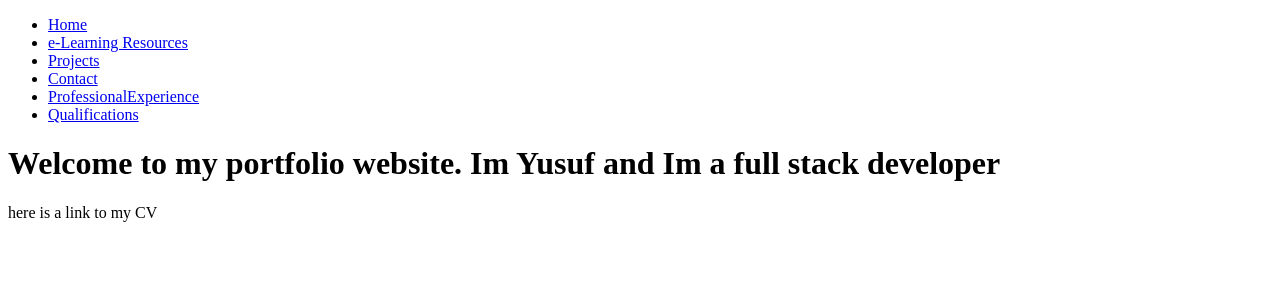
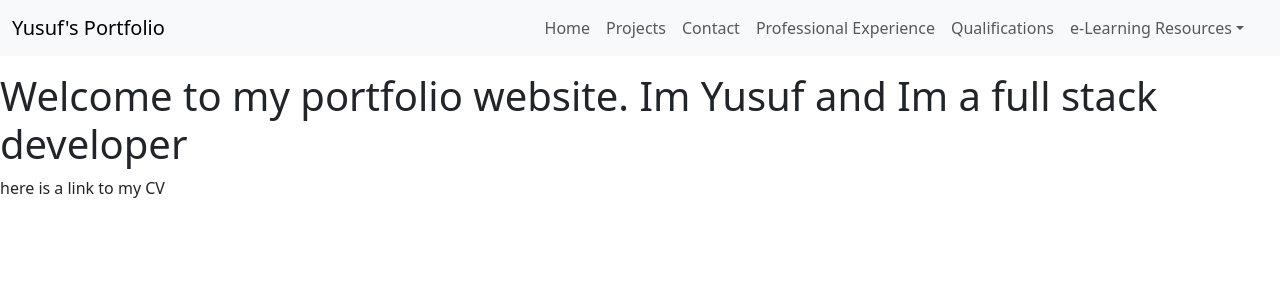
Before and after one commit to yusuf3a50/portfolio, a React (Create React App) app: page / in a window 1280 px wide. Shown: the top 300 px of the page. Built offline with nearby package versions, Linux system fonts and the light colour scheme.

Commit message:
add react-bootstrap navbar

```diff
--- a/package.json
+++ b/package.json
@@ -3,10 +3,13 @@
   "version": "0.1.0",
   "private": true,
   "dependencies": {
+    "@babel/plugin-proposal-private-property-in-object": "^7.21.11",
     "@testing-library/jest-dom": "^5.17.0",
     "@testing-library/react": "^13.4.0",
     "@testing-library/user-event": "^13.5.0",
+    "bootstrap": "^5.3.1",
     "react": "^18.2.0",
+    "react-bootstrap": "^2.8.0",
     "react-dom": "^18.2.0",
     "react-router-dom": "^6.14.2",
     "react-scripts": "5.0.1",
--- a/src/Navbar.jsx
+++ /dev/null
@@ -1,31 +0,0 @@
-import React from "react";
-import { BrowserRouter, Route, Link } from "react-router-dom";
-
-function Navbar() {
-    return (
-        <nav>
-            <ul>
-                <li>
-                    <Link to="/">Home</Link>
-                </li>
-                <li>
-                    <Link to="/ELearningResources">e-Learning Resources</Link>
-                </li>
-                <li>
-                    <Link to="/Projects">Projects</Link>
-                </li>
-                <li>
-                    <Link to="/Contact">Contact</Link>
-                </li>
-                <li>
-                    <Link to="/ProfessionalExperience">ProfessionalExperience</Link>
-                </li>
-                <li>
-                    <Link to="/Qualifications">Qualifications</Link>
-                </li>
-            </ul>
-        </nav>
-    );
-}
-
-export default Navbar;
--- /dev/null
+++ b/src/NavbarComponent.jsx
@@ -0,0 +1,62 @@
+import React from "react";
+//import { BrowserRouter, Route, Link } from "react-router-dom";
+
+//react-bootstrap Navbar:
+import Container from 'react-bootstrap/Container';
+import Nav from 'react-bootstrap/Nav';
+import Navbar from 'react-bootstrap/Navbar';
+import NavDropdown from 'react-bootstrap/NavDropdown';
+import Offcanvas from 'react-bootstrap/Offcanvas';
+import 'bootstrap/dist/css/bootstrap.min.css';
+
+function NavbarComponent() {
+  return (
+    <>
+      {['sm'].map((expand) => (
+          <Navbar key={expand} expand={expand} className="bg-body-tertiary mb-3">
+            <Container fluid>
+              <Navbar.Brand href="#">Yusuf's Portfolio</Navbar.Brand>
+              <Navbar.Toggle aria-controls={`offcanvasNavbar-expand-${expand}`} />
+              <Navbar.Offcanvas
+                id={`offcanvasNavbar-expand-${expand}`}
+                aria-labelledby={`offcanvasNavbarLabel-expand-${expand}`}
+                placement="end"
+              >
+                <Offcanvas.Header closeButton>
+                  <Offcanvas.Title id={`offcanvasNavbarLabel-expand-${expand}`}>
+                    Offcanvas
+                  </Offcanvas.Title>
+                </Offcanvas.Header>
+                <Offcanvas.Body>
+                  <Nav className="justify-content-end flex-grow-1 pe-3">
+                    <Nav.Link href="/">Home</Nav.Link>
+                    <Nav.Link href="/Projects">Projects</Nav.Link>
+                    <Nav.Link href="/Contact">Contact</Nav.Link>
+                    <Nav.Link href="/ProfessionalExperience">Professional Experience</Nav.Link>
+                    <Nav.Link href="/Qualifications">Qualifications</Nav.Link>
+
+                    <NavDropdown
+                      title="e-Learning Resources"
+                      id={`offcanvasNavbarDropdown-expand-${expand}`}
+                    >
+                      <NavDropdown.Item href="/ELearningResources">HTML / CSS</NavDropdown.Item>
+                      <NavDropdown.Item href="/ELearningResources">
+                        JavaScript
+                      </NavDropdown.Item>
+                      <NavDropdown.Divider />
+                      <NavDropdown.Item href="/ELearningResources">
+                        React
+                      </NavDropdown.Item>
+                    </NavDropdown>
+                  </Nav>
+
+                </Offcanvas.Body>
+              </Navbar.Offcanvas>
+            </Container>
+          </Navbar>
+      ))}
+    </>
+  );
+}
+
+export default NavbarComponent;
--- a/src/pages/Layout.jsx
+++ b/src/pages/Layout.jsx
@@ -2,12 +2,12 @@
 
 import React from "react";
 import { Outlet } from "react-router-dom";
-import Navbar from "../Navbar";
+import NavbarComponent from "../NavbarComponent";
 
 const Layout = () => {
     return (
         <>
-            <Navbar />
+            <NavbarComponent />
             <Outlet />
         </>
     );
--- a/src/pages/Qualifications.jsx
+++ b/src/pages/Qualifications.jsx
@@ -4,7 +4,7 @@ import { Link } from 'react-router-dom';
 function Qualifications() {
     return (
         <>
-            <table>
+            <table align="centre">
                 <thead>
                     <tr>
                         <th>Resource</th>
```
Also changed, not shown: 2 other files (tests, documents, lock files or other folders).
